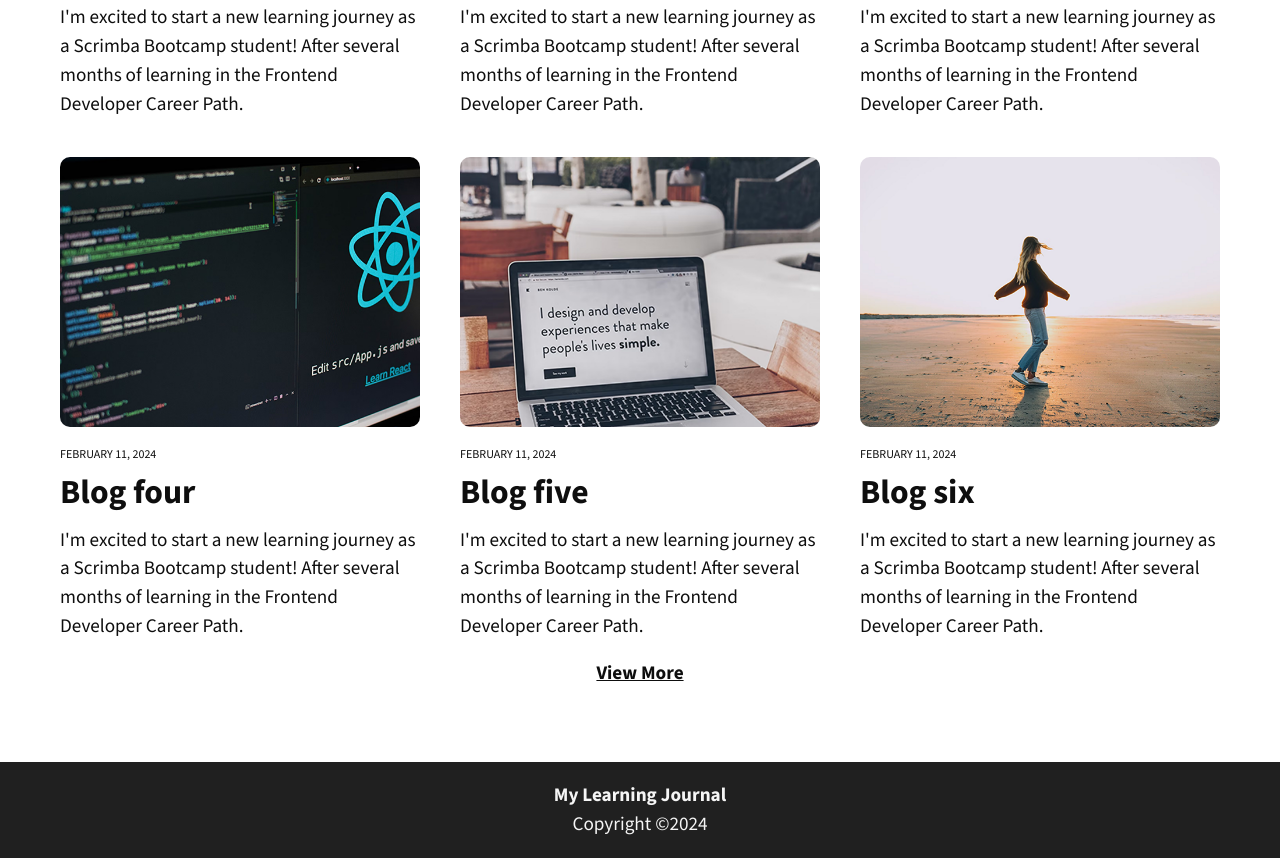
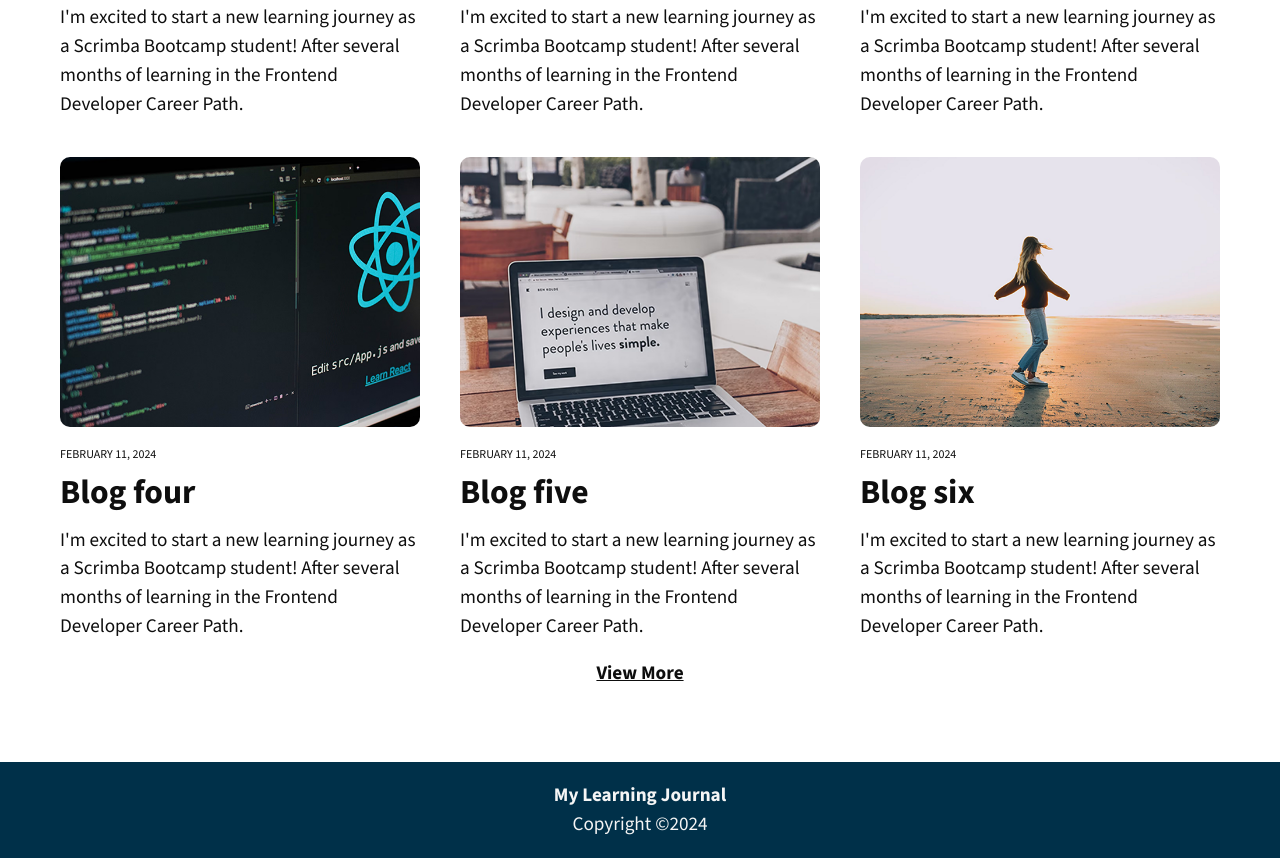
Before and after one commit to dada-afk/scrimba, a plain HTML site: page learning-journal/index.html in a window 1280 px wide. Shown: the part 901-1759 px from the top of the page. Drawn offline with nearby package versions, Linux system fonts and the light colour scheme.

Commit message:
Change footer color

```diff
--- a/learning-journal/styles.css
+++ b/learning-journal/styles.css
@@ -121,7 +121,7 @@ a {
 /* --- FOOTER --- */
 
 footer {
-    background: #202020;
+    background: #003049;
     color: whitesmoke;
     display: flex;
     text-align: center;
```
